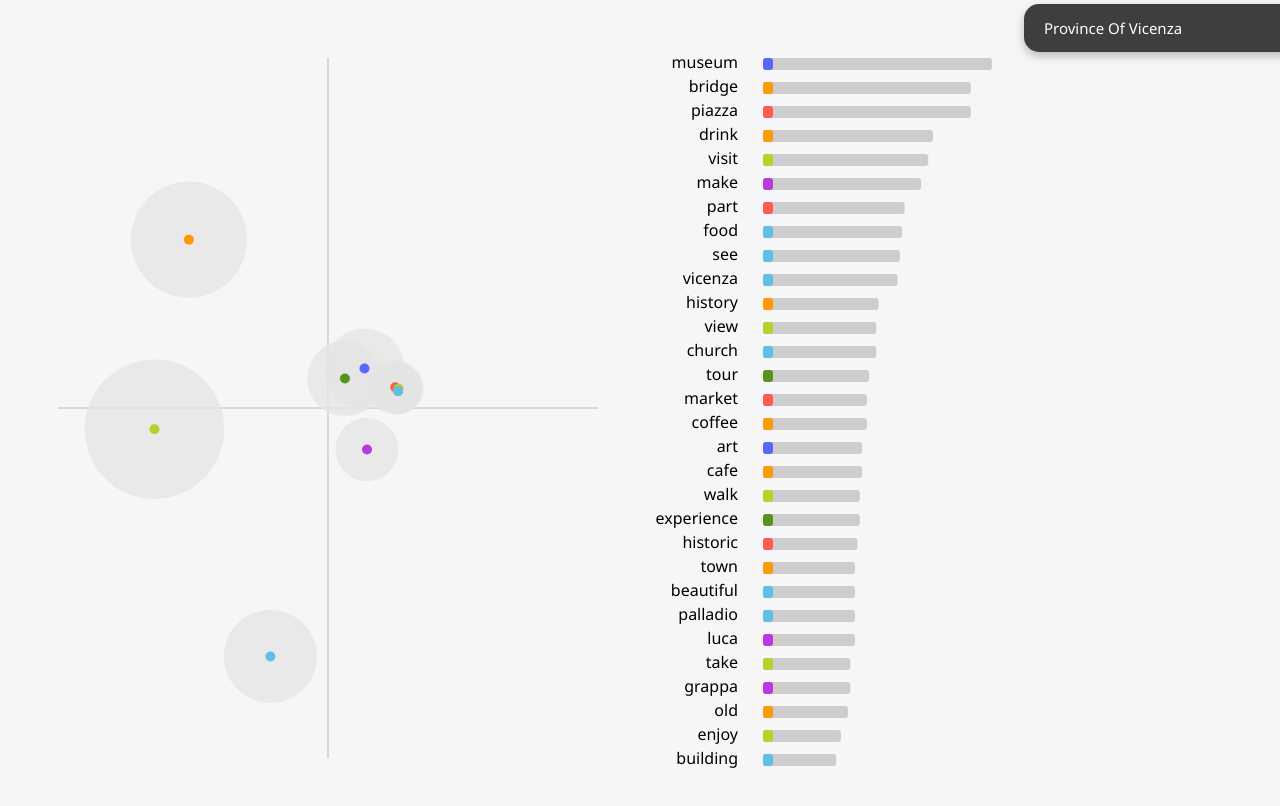
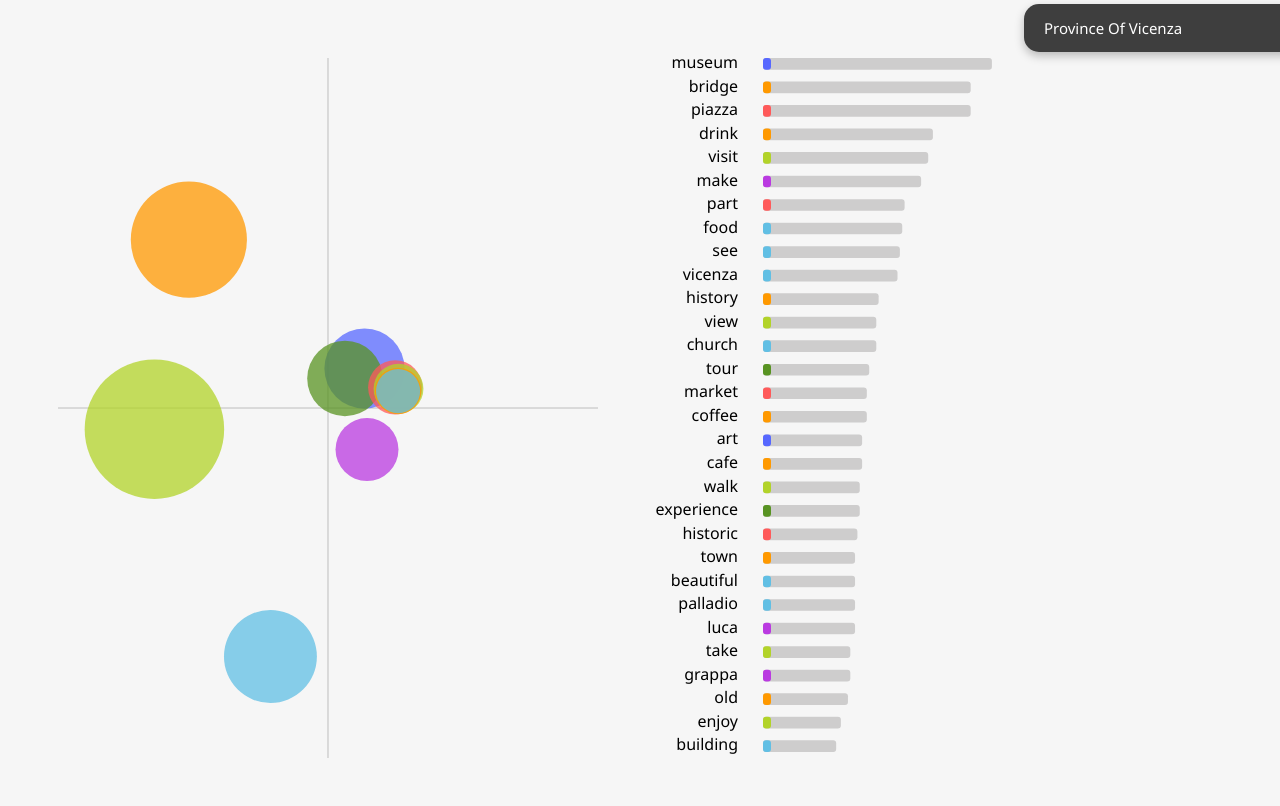
Before and after one commit to nerotulip/quantitas-pure-d3, a website: page pcViz.html in a window 1280 px wide. Shown: the top 806 px of the page. Drawn offline with Linux system fonts and the light colour scheme.

Commit message:
pcviz adaptive

```diff
--- a/pcViz.html
+++ b/pcViz.html
@@ -648,8 +648,8 @@
             const mouseOutBubble = function (d) {
               d3.selectAll("circle.bubbles")
                 .style("opacity", 0.75)
-                //.style("fill", (d) => colorScale(d.topic))
-                .style("fill", "#E4E4E4")
+                .style("fill", (d) => colorScale(d.topic))
+              //.style("fill", "#E4E4E4")
 
               const selectedCity =
                 document.getElementById("selectButtonTopics").value
@@ -707,25 +707,25 @@
                 .attr("cx", (d) => xScaleBubble(d.pc1))
                 .attr("cy", (d) => yScaleBubble(d.pc2))
                 .attr("r", (d) => circleScale(d.tokensPercentage))
-                //.attr("fill", (d) => colorScale(d.topic))
-                .attr("fill", "#E4E4E4")
-                //.attr("stroke", (d) => colorScale(d.topic))
-                .attr("stroke-width", "2")
+                .attr("fill", (d) => colorScale(d.topic))
+                //.attr("fill", "#E4E4E4")
+                //.attr("stroke", "#CECDCD")
+                //.attr("stroke-width", "2")
                 .style("opacity", 0.75)
                 .on("mouseover", mouseOverBubble)
                 .on("mouseout", mouseOutBubble)
 
-              svgBubbles
-                .selectAll("innercircles")
-                .data(dataset)
-                .join("circle")
-                .attr("class", "bubbles-center")
+              // svgBubbles
+              //   .selectAll("innercircles")
+              //   .data(dataset)
+              //   .join("circle")
+              //   .attr("class", "bubbles-center")
 
-                .attr("cx", (d) => xScaleBubble(d.pc1))
-                .attr("cy", (d) => yScaleBubble(d.pc2))
-                .attr("r", 5)
-                .attr("fill", (d) => colorScale(d.topic))
-                .style("opacity", 1)
+              //   .attr("cx", (d) => xScaleBubble(d.pc1))
+              //   .attr("cy", (d) => yScaleBubble(d.pc2))
+              //   .attr("r", 5)
+              //   .attr("fill", (d) => colorScale(d.topic))
+              //   .style("opacity", 1)
 
               //Bubbles LABELS
               // svgBubbles
@@ -781,12 +781,15 @@
               svgBars.select("#" + hoveredBarOut.word).style("font-weight", 400)
               d3.selectAll("circle").style("opacity", 0.75)
 
-              drawBarChart(
-                newData
-                  .filter((d) => d.city === selectedOption)
-                  .filter((d) => d.default === "y"),
-                "default"
-              )
+              const dd = newData
+                .filter(
+                  (d) =>
+                    d.city ===
+                    document.getElementById("selectButtonTopics").value
+                )
+                .filter((d) => d.default === "y")
+
+              drawBarChart(dd, "default")
 
               //svgBubbles.selectAll("circle").style("stroke", "")
               // svgBars
@@ -800,10 +803,13 @@
             const paddingRects = width / 2
 
             const drawBarChart = function (dataset, state) {
+              console.log(window.innerHeight, "weight")
               const yScaleBars = d3
                 .scaleOrdinal()
                 .domain([])
-                .range(d3.range(margins.top, height - margins.bottom, 24))
+                .range(
+                  d3.range(margins.top, height - margins.bottom, height / 34)
+                )
 
               //RECTS
               svgBars
@@ -815,7 +821,7 @@
                 .attr("x", margins.left + wordMargin + 25)
                 .attr("y", (d) => yScaleBars(d.word))
                 .attr("width", (d) => widthScaleBars(d.importance_word))
-                .attr("height", 12)
+                .attr("height", height / 68.6)
                 .attr("rx", 3)
                 .attr("ry", 3)
                 //.attr("fill", state === "default" ? "#61BFE4" : "#FD6332")
@@ -845,8 +851,8 @@
                   .attr("x", margins.left + wordMargin + 25)
                   .attr("y", (d) => yScaleBars(d.word))
                   .attr("fill", (d) => colorScale(d.topic))
-                  .attr("width", 10)
-                  .attr("height", 12)
+                  .attr("width", 8)
+                  .attr("height", height / 68.6)
                   .attr("rx", 3)
                   .attr("ry", 3)
                   .style("pointer-events", "none")
```
